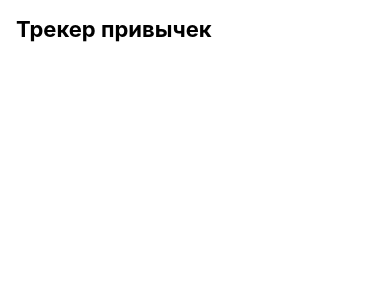
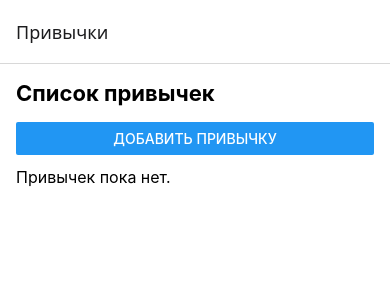
Before and after one commit to nilmaxik-png/book-catalog, a React Native app: screen / in a window 390 px wide. Shown: the top 300 px of the page. Built offline with nearby package versions, Linux system fonts and the light colour scheme.

Commit message:
Добавить Stack Navigation и два нативных экрана

```diff
--- a/App.js
+++ b/App.js
@@ -1,11 +1,25 @@
 import React from "react";
-import { View, Text } from "react-native";
-import { styles } from "./styles";
+import { NavigationContainer } from "@react-navigation/native";
+import { createNativeStackNavigator } from "@react-navigation/native-stack";
+import { SafeAreaProvider } from "react-native-safe-area-context";
+import HabitsScreen from "./screens/HabitsScreen";
+import AddHabitScreen from "./screens/AddHabitScreen";
+
+const Stack = createNativeStackNavigator();
 
 export default function App() {
   return (
-    <View style={styles.screen}>
-      <Text style={styles.title}>Трекер привычек</Text>
-    </View>
+    <SafeAreaProvider>
+      <NavigationContainer>
+        <Stack.Navigator>
+          <Stack.Screen name="Habits" options={{ title: "Привычки" }}>
+            {props => <HabitsScreen {...props} />}
+          </Stack.Screen>
+          <Stack.Screen name="AddHabit" options={{ title: "Добавление привычки" }}>
+            {props => <AddHabitScreen {...props} onAdd={() => {}} />}
+          </Stack.Screen>
+        </Stack.Navigator>
+      </NavigationContainer>
+    </SafeAreaProvider>
   );
 }
--- /dev/null
+++ b/screens/AddHabitScreen.js
@@ -0,0 +1,41 @@
+import React, { useState } from "react";
+import { View, Text, TextInput, Button } from "react-native";
+import { SafeAreaView } from "react-native-safe-area-context";
+import { styles } from "../styles";
+
+export default function AddHabitScreen({ navigation, onAdd }) {
+  const [name, setName] = useState("");
+  const [error, setError] = useState("");
+
+  function submit() {
+    const cleanedName = name.trim();
+    if (!cleanedName || cleanedName.length > 80) {
+      setError("Введите название от 1 до 80 символов.");
+      return;
+    }
+    onAdd(cleanedName);
+    navigation.goBack();
+  }
+
+  return (
+    <SafeAreaView style={styles.screen} edges={["bottom", "left", "right"]}>
+      <Text style={styles.title}>Новая привычка</Text>
+      <Text nativeID="habitNameLabel" style={styles.label}>Название:</Text>
+      <TextInput
+        style={styles.input}
+        accessibilityLabel="Название привычки"
+        value={name}
+        onChangeText={setName}
+        maxLength={80}
+        placeholder="Например: читать 20 минут"
+        returnKeyType="done"
+        onSubmitEditing={submit}
+      />
+      {error ? <Text accessibilityRole="alert" style={styles.error}>{error}</Text> : null}
+      <Button title="Добавить" onPress={submit} />
+      <View style={styles.actions}>
+        <Button title="Отмена" onPress={() => navigation.goBack()} />
+      </View>
+    </SafeAreaView>
+  );
+}
--- /dev/null
+++ b/screens/HabitsScreen.js
@@ -0,0 +1,25 @@
+import React from "react";
+import { View, Text, Button, FlatList } from "react-native";
+import { SafeAreaView } from "react-native-safe-area-context";
+import { styles } from "../styles";
+
+export default function HabitsScreen({ navigation, habits = [] }) {
+  return (
+    <SafeAreaView style={styles.screen} edges={["bottom", "left", "right"]}>
+      <Text style={styles.title}>Список привычек</Text>
+      <Button title="Добавить привычку" onPress={() => navigation.navigate("AddHabit")} />
+      <FlatList
+        style={styles.list}
+        contentContainerStyle={styles.listContent}
+        data={habits}
+        keyExtractor={habit => habit.id}
+        ListEmptyComponent={<Text style={styles.text}>Привычек пока нет.</Text>}
+        renderItem={({ item }) => (
+          <View style={styles.habit}>
+            <Text style={styles.habitTitle}>{item.name}</Text>
+          </View>
+        )}
+      />
+    </SafeAreaView>
+  );
+}
```
